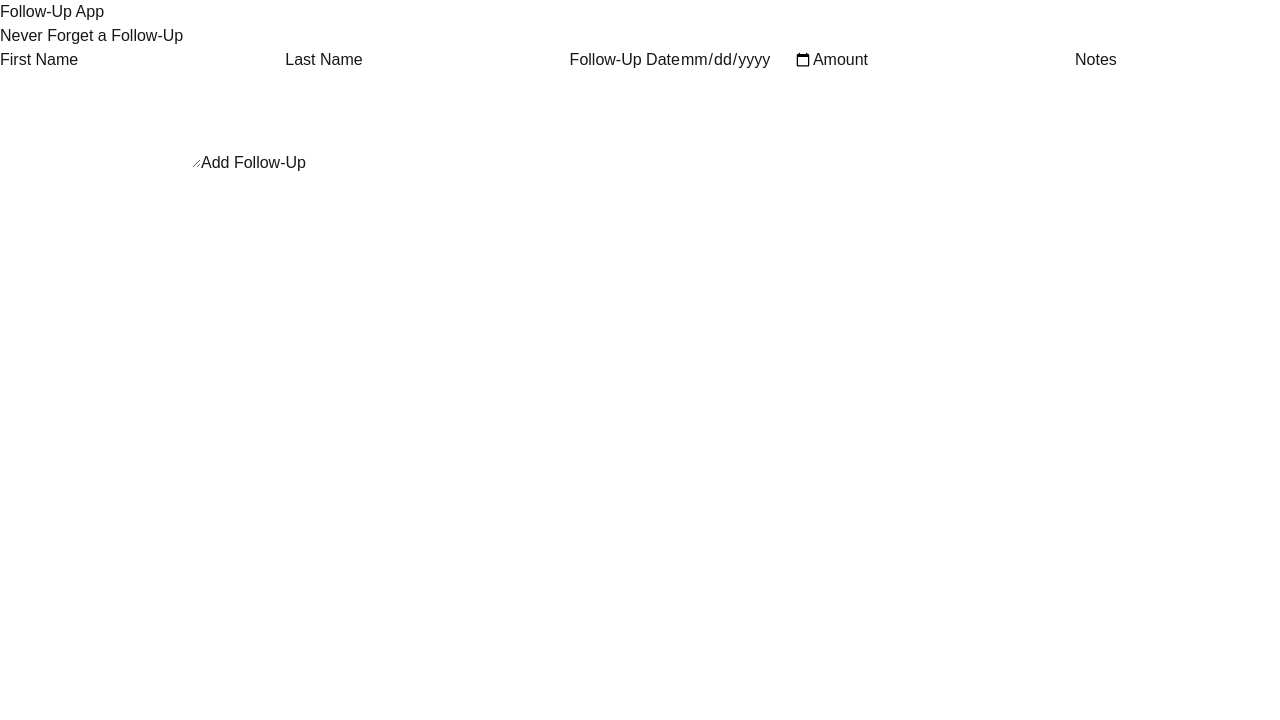
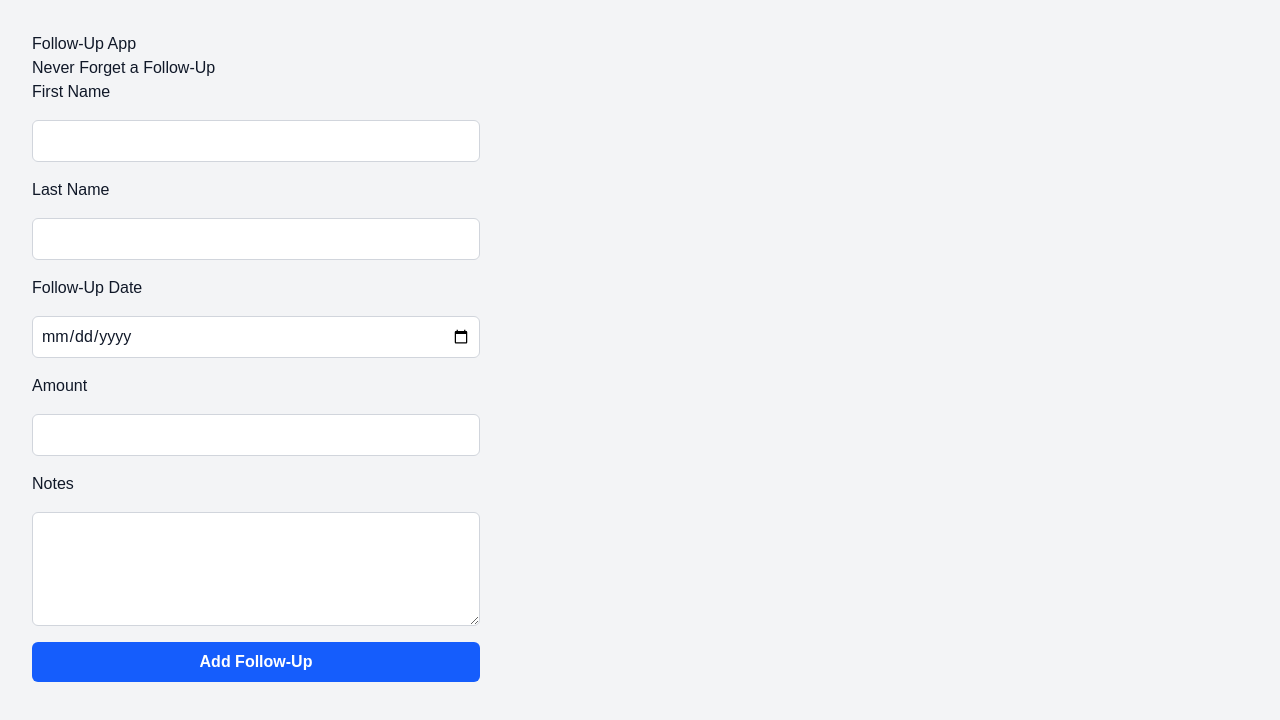
Before and after one commit to Michael-AngelCevallos/follow-up-app, a Next.js app: page / in a window 1280 px wide. Shown: the top 720 px of the page. Built offline with nearby package versions, Linux system fonts and the light colour scheme.

Commit message:
Intial Stylize of Form Complete

```diff
--- a/app/page.tsx
+++ b/app/page.tsx
@@ -1,27 +1,30 @@
 export default function Home() {
   return (
-    <main>
+    <main className="min-h-screen bg-gray-100 p-8 text-gray-900">
       <h1>Follow-Up App</h1>
       <p>Never Forget a Follow-Up</p>
 
-    <form>
+    <form className= "flex max-w-md flex-col gap-4">
       <label htmlFor="firstName">First Name</label>
       <input
           id="firstName"
           name="firstName"
           type="text"
+          className="rounded-md border border-gray-300 bg-white p-2"
       />
       <label htmlFor="LastName">Last Name</label>
       <input
           id="lastName"
           name="lastName"
           type="text"
+          className="rounded-md border border-gray-300 bg-white p-2"
       />
       <label htmlFor="FollowUpDate">Follow-Up Date</label>
       <input
           id="followUpDate"
           name="followUpDate"
           type="date"
+          className="rounded-md border border-gray-300 bg-white p-2"
       />
       <label htmlFor="Amount">Amount</label>
       <input
@@ -29,14 +32,22 @@ export default function Home() {
         name="amount"
         type="number"
         step="0.01"
+        className="rounded-md border border-gray-300 bg-white p-2"
       />
       <label htmlFor="Notes">Notes</label>
       <textarea
         id="notes"
         name="notes"
         rows={4}
+        className="rounded-md border border-gray-300 bg-white p-2"
       />
-      <button type="submit">Add Follow-Up</button>
+      <button
+        type="submit"
+        className="rounded-md bg-blue-600 p-2 font-semibold text-white hover:bg-blue-700"
+
+        >
+          Add Follow-Up
+        </button>
       </form>
 
     </main>
```
